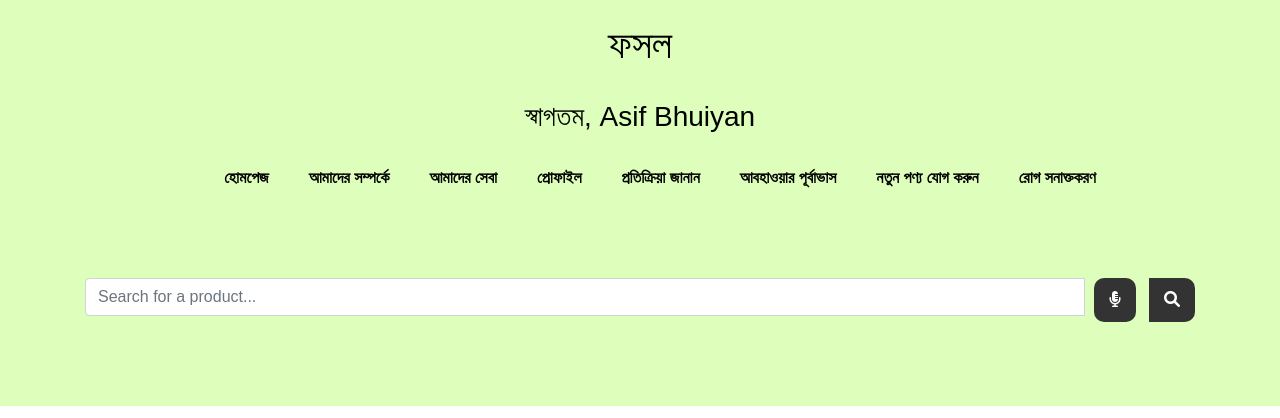
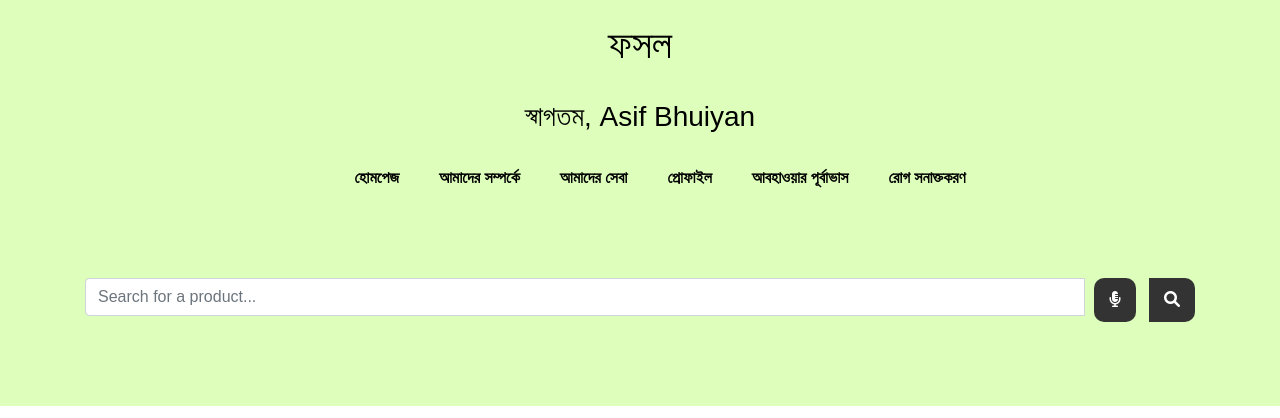
Before and after one commit to rakibul24466/Fosol-CSE499A-and-499B, a PHP site: page /homepage.php in a window 1280 px wide. Shown: the top 418 px of the page. Run offline with PHP 8.4, Linux system fonts and the light colour scheme; a user stored in the database is signed in; data comes from the database, SQL or seed files in the repository.

Commit message:
removed some nav options from homepage

```diff
--- a/homepage.php
+++ b/homepage.php
@@ -92,8 +92,11 @@ if (isset($_POST['favorite']) && isset($_POST['img_src']) && isset($_POST['item_
         display: flex;
         justify-content: center;
         color: black;
+
     }
-
+    nav ul li a{
+        text-decoration: none;
+    }
     nav li {
         margin: 0 20px;
         color: black;
@@ -277,9 +280,8 @@ if (isset($_POST['favorite']) && isset($_POST['img_src']) && isset($_POST['item_
                 <li><a href="service.php">আমাদের সেবা</a></li>
 
                 <li><a href="user_profile.php">প্রোফাইল</a></li>
-                <li><a href="feedback.php">প্রতিক্রিয়া জানান</a></li>
+                <!-- <li><a href="feedback.php">প্রতিক্রিয়া জানান</a></li> -->
                 <li><a href="https://weather-six-theta.vercel.app/?fbclid=IwAR02yOudHnHDnmagcdeuMwOPBkppIL_2s4s9v5CLYIn_XrnxryJpzPXVO6U">আবহাওয়ার পূর্বাভাস</a></li>
-				<li><a href="new_products.php">নতুন পণ্য যোগ করুন</a></li>
                 <li><a href="disease_prediction.php">রোগ সনাক্তকরণ</a></li>
             </ul>
 
```
